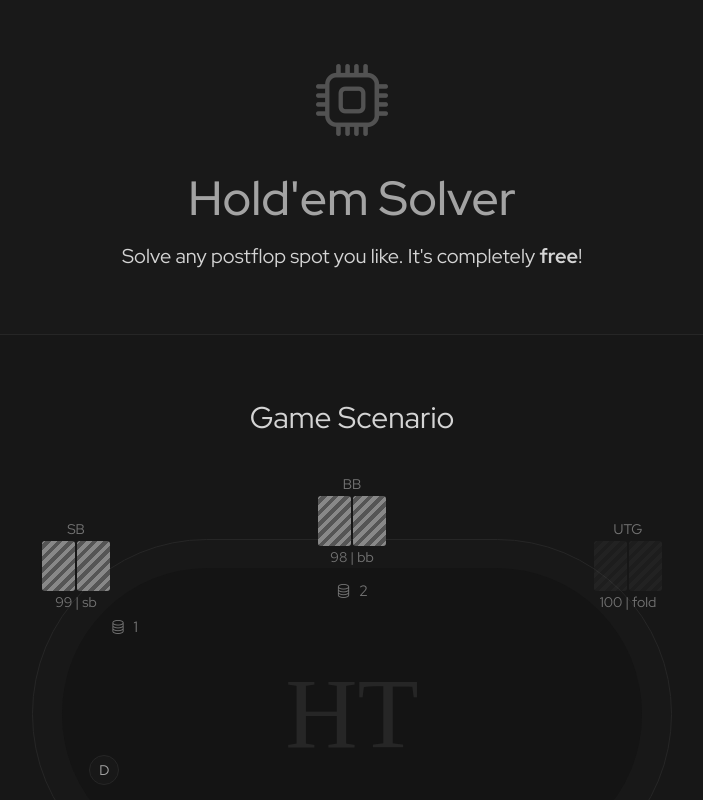
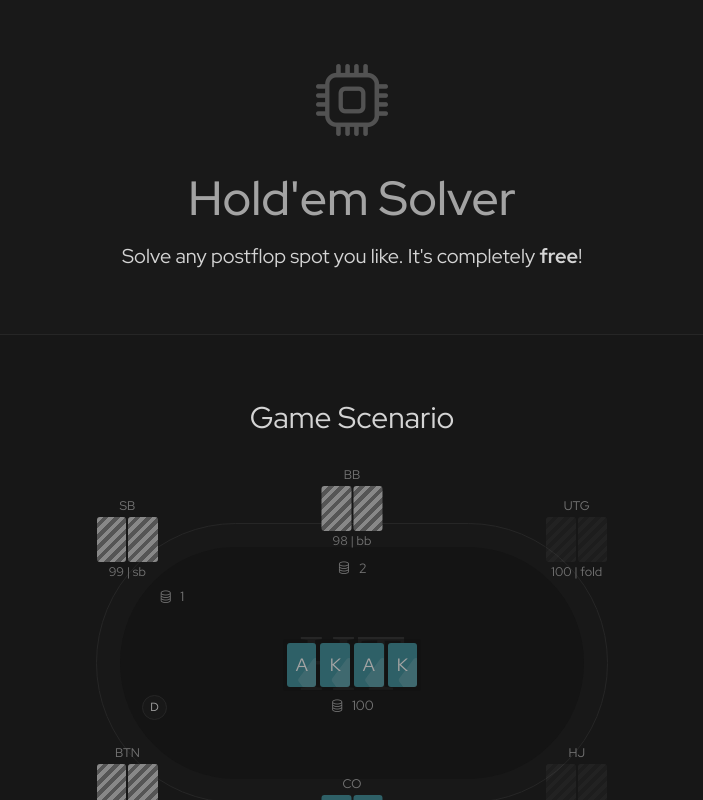
Before and after one commit to AlonLandmann/solver-client, a Next.js app: page / in a window 1280 px wide. Shown: the top 800 px of the page, without its empty margins (288-991 px from the left). Built offline with nearby package versions, Linux system fonts and the light colour scheme; a web font is replaced by a local one.

Commit message:
also scale main pot font size

```diff
--- a/components/table/Pot.js
+++ b/components/table/Pot.js
@@ -1,3 +1,5 @@
+import { scaleTableStyle } from "@/lib/scaling";
+
 function divideIntoSidePots(hasFolded, mainPotShares) {
     const allPots = [];
     const remainingShares = [...mainPotShares];
@@ -31,7 +33,7 @@ function divideIntoSidePots(hasFolded, mainPotShares) {
     return allPots;
 }
 
-export default function Pot({ hasFolded, mainPotShares }) {
+export default function Pot({ tableWidth, hasFolded, mainPotShares }) {
     const pots = divideIntoSidePots(hasFolded, mainPotShares);
 
     return (
@@ -40,6 +42,9 @@ export default function Pot({ hasFolded, mainPotShares }) {
                 <div
                     key={"pot-" + i}
                     className="flex items-center gap-2 text-neutral-500"
+                    style={{
+                        fontSize: scaleTableStyle(15, tableWidth, 0.5, 10),
+                    }}
                 >
                     <i className="bi bi-database"></i>
                     <div>{pot}</div>
--- a/components/table/Table.js
+++ b/components/table/Table.js
@@ -6,17 +6,17 @@ import Pot from "./Pot";
 import Seat from "./Seat";
 
 export default function Table() {
-    const tableWidth = 710;
-    const tableHeight = 510;
+    const tableWidth = 710 * 0.8;
+    const tableHeight = 510 * 0.8;
 
     const heroPosition = 4;
     const holeCards = ["Ad", "Kd"];
-    const board = [];
+    const board = ["Ad", "Kd", "Ad", "Kd"];
     const hasFolded = [false, false, true, true, false, false];
     const lastActions = ["sb", "bb", "fold", "fold", null, null];
     const stacks = [99, 98, 100, 100, 100, 100];
     const committed = [1, 2, 0, 0, 0, 0];
-    const mainPotShares = [0, 0, 0, 0, 0, 0];
+    const mainPotShares = [50, 50, 0, 0, 0, 0];
 
     return (
         <div
@@ -39,6 +39,7 @@ export default function Table() {
                     board={board}
                 />
                 <Pot
+                    tableWidth={tableWidth}
                     hasFolded={hasFolded}
                     mainPotShares={mainPotShares}
                 />
```
